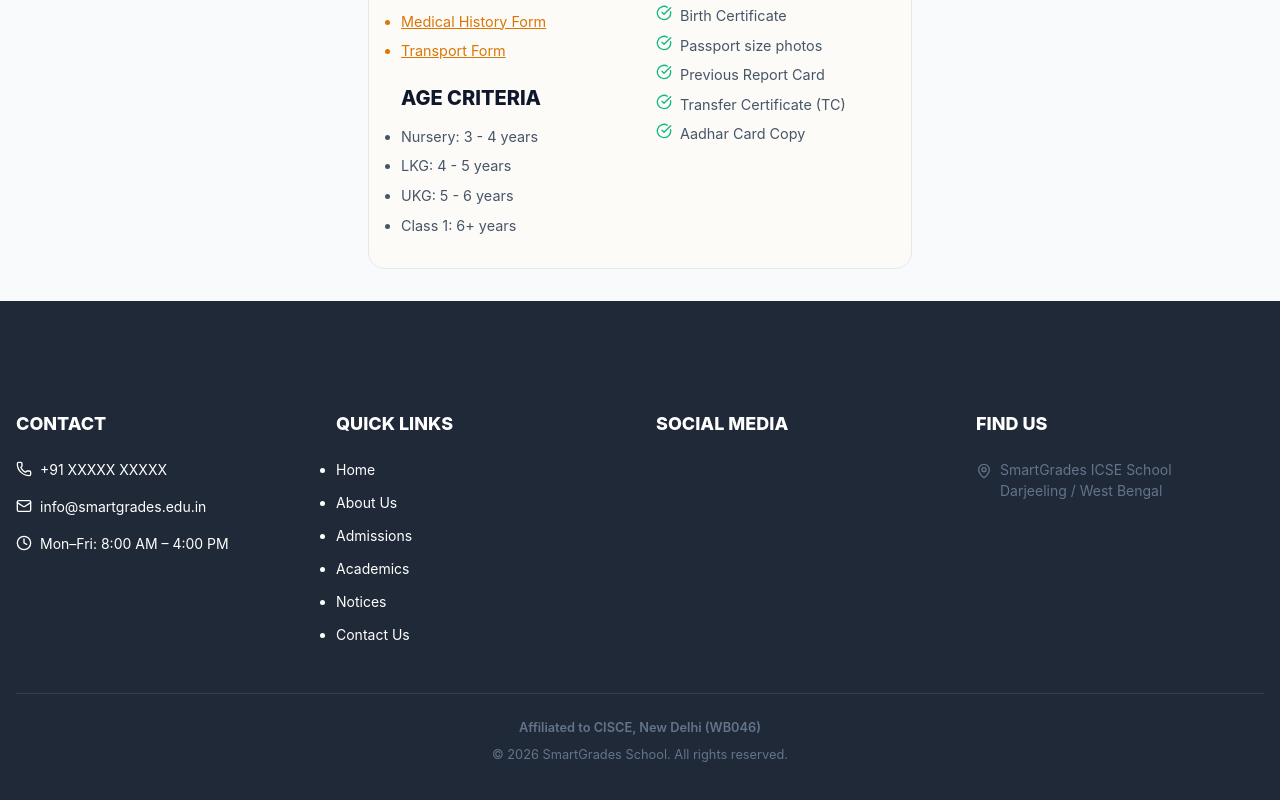
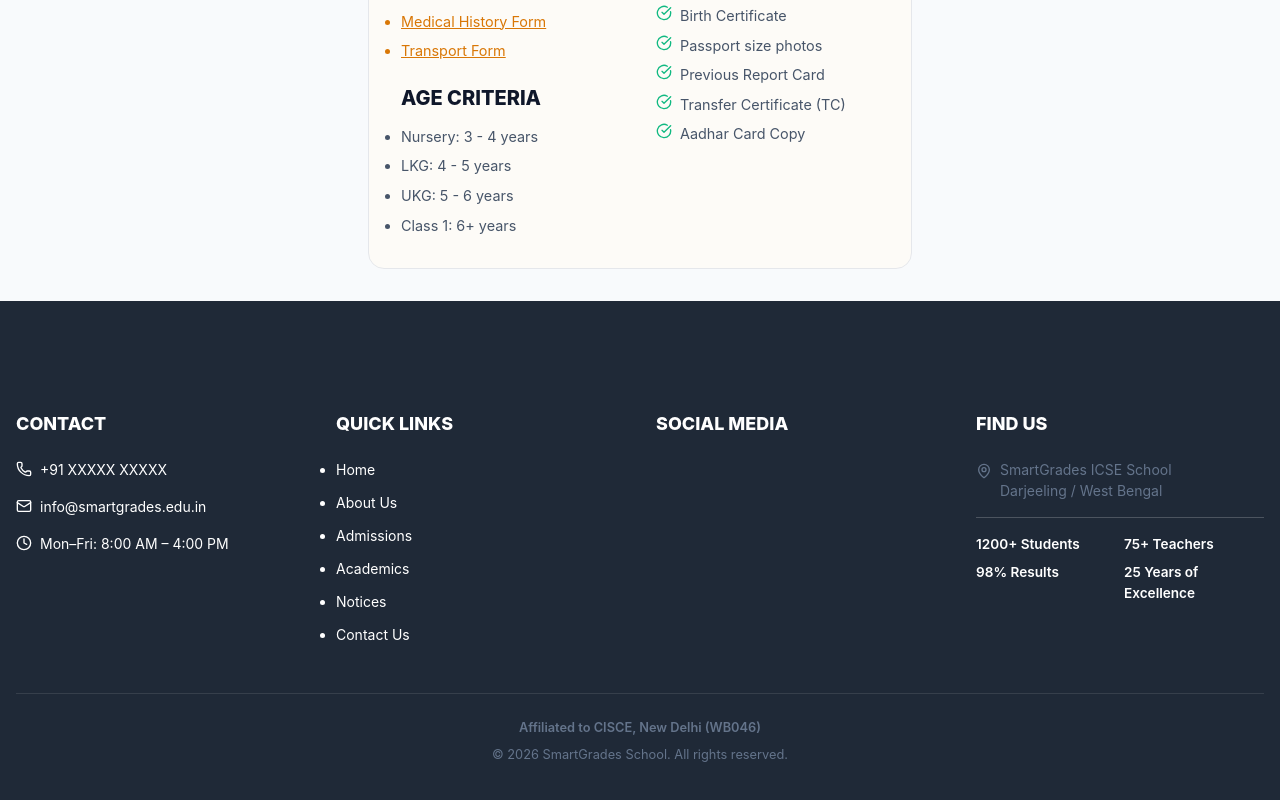
Before and after one commit to edarjeeling-creator/GN, a React (Vite) app: page / in a window 1280 px wide. Shown: the part 1836-2636 px from the top of the page. Built offline with nearby package versions, Linux system fonts and the light colour scheme; no server answers.

Commit message:
Replace Google map with key stats in footer CMS

```diff
--- a/src/components/PublicLayout.jsx
+++ b/src/components/PublicLayout.jsx
@@ -164,9 +164,11 @@
                    <span>{footerSettings.findUs.address}</span>
                  </p>
               )}
-              {footerSettings?.findUs?.mapEmbedUrl && (
-                <div style={{ width: '100%', height: '120px', borderRadius: '0.5rem', overflow: 'hidden' }}>
-                  <iframe src={footerSettings.findUs.mapEmbedUrl} width="100%" height="100%" style={{ border: 0 }} allowFullScreen="" loading="lazy" referrerPolicy="no-referrer-when-downgrade" title="Google Maps Location"></iframe>
+              {footerSettings?.findUs?.stats && (
+                <div style={{ display: 'grid', gridTemplateColumns: '1fr 1fr', gap: '0.5rem', marginTop: '1rem', borderTop: '1px solid rgba(255,255,255,0.2)', paddingTop: '1rem' }}>
+                  {footerSettings.findUs.stats.split('|').map((stat, i) => (
+                    <div key={i} style={{ fontSize: '0.85rem', fontWeight: '600' }}>{stat.trim()}</div>
+                  ))}
                 </div>
               )}
             </div>
--- a/src/components/WebsiteCMS.jsx
+++ b/src/components/WebsiteCMS.jsx
@@ -77,7 +77,7 @@
       { id: '6', label: 'Contact Us', url: '/contact', active: true }
     ],
     socialMedia: { facebook: '', instagram: '', youtube: '', linkedin: '', twitter: '' },
-    findUs: { address: 'SmartGrades ICSE School\nDarjeeling / West Bengal', landmark: '', pinCode: '', mapEmbedUrl: '' },
+    findUs: { address: 'SmartGrades ICSE School\nDarjeeling / West Bengal', landmark: '', pinCode: '', stats: '1200+ Students | 75+ Teachers | 98% Results | 25 Years of Excellence' },
     legal: { affiliation: 'Affiliated to CISCE, New Delhi (WB046)', copyright: '© 2026 SmartGrades School. All rights reserved.' }
   });
   const [savingFooterSettings, setSavingFooterSettings] = useState(false);
@@ -694,8 +694,8 @@
                 <textarea className="input-field" rows="3" value={footerSettings.findUs.address} onChange={e => setFooterSettings({...footerSettings, findUs: {...footerSettings.findUs, address: e.target.value}})}></textarea>
               </div>
               <div>
-                <label style={{ fontSize: '0.8rem', fontWeight: 'bold', color: '#64748b', display: 'block', marginBottom: '0.25rem' }}>Google Maps Embed URL (src)</label>
-                <input type="text" className="input-field" placeholder="https://www.google.com/maps/embed?..." value={footerSettings.findUs.mapEmbedUrl} onChange={e => setFooterSettings({...footerSettings, findUs: {...footerSettings.findUs, mapEmbedUrl: e.target.value}})} />
+                <label style={{ fontSize: '0.8rem', fontWeight: 'bold', color: '#64748b', display: 'block', marginBottom: '0.25rem' }}>Key Stats (separated by |)</label>
+                <input type="text" className="input-field" placeholder="1200+ Students | 75+ Teachers | 98% Results | 25 Years of Excellence" value={footerSettings.findUs.stats || ''} onChange={e => setFooterSettings({...footerSettings, findUs: {...footerSettings.findUs, stats: e.target.value}})} />
               </div>
             </div>
           </div>
--- a/src/context/ThemeProvider.jsx
+++ b/src/context/ThemeProvider.jsx
@@ -49,7 +49,7 @@
       address: 'SmartGrades ICSE School\nDarjeeling / West Bengal',
       landmark: '',
       pinCode: '',
-      mapEmbedUrl: ''
+      stats: '1200+ Students | 75+ Teachers | 98% Results | 25 Years of Excellence'
     },
     legal: {
       affiliation: 'Affiliated to CISCE, New Delhi (WB046)',
```
